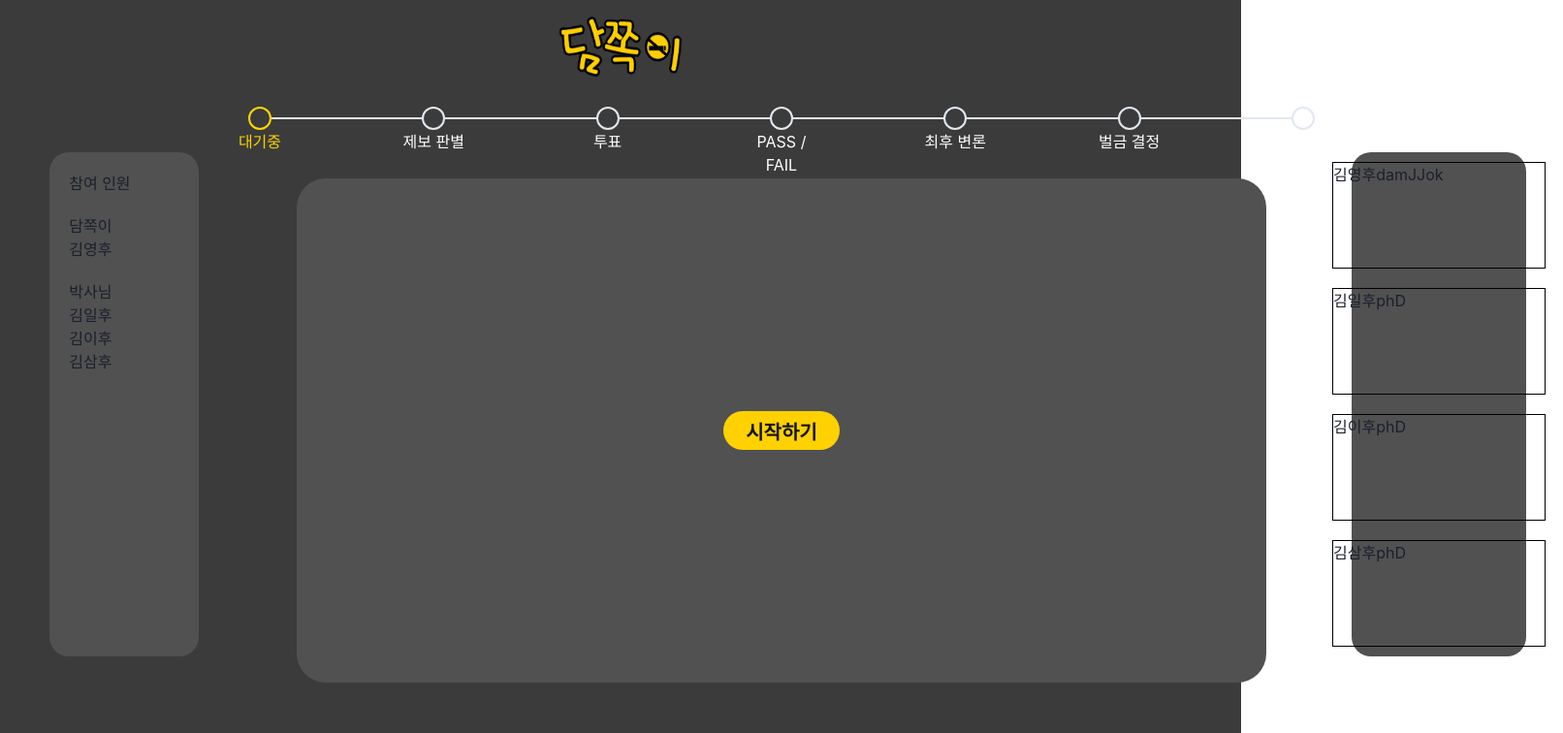
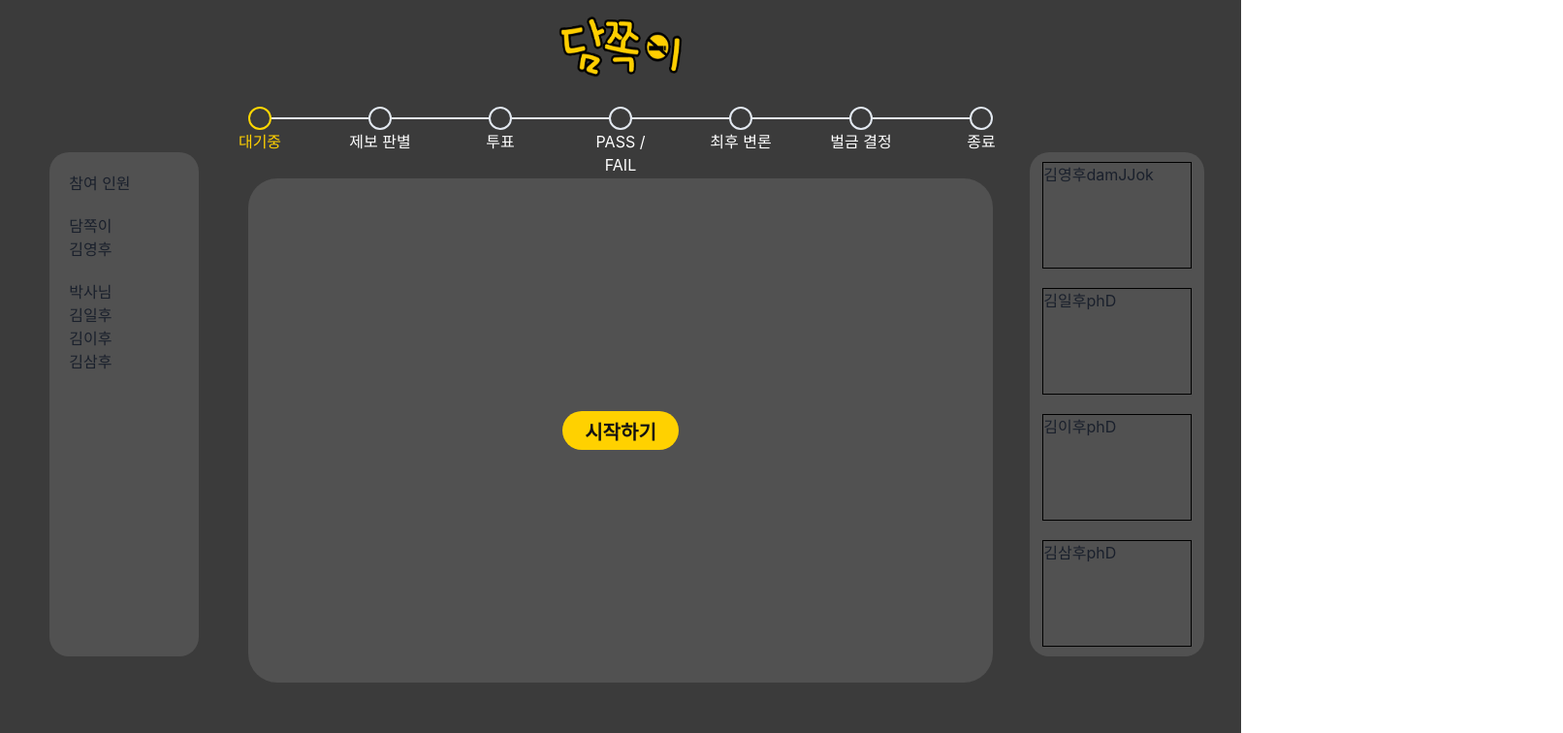
Before and after one commit to damjjok/damjjok, a React (Create React App) app in the folder client/: page /truth-room in a window 1280 px wide. Shown: the top 756 px of the page at 97% size, 1612 px wide, since content can reach past the window. Built offline with nearby package versions, Linux system fonts and the light colour scheme.

Commit message:
Fix : 진실의 방 UI 꺠짐 고침

```diff
--- a/client/src/pages/truth-room/middle-component/center-component/main-frame-component/MainFrameComponent.style.js
+++ b/client/src/pages/truth-room/middle-component/center-component/main-frame-component/MainFrameComponent.style.js
@@ -4,9 +4,10 @@ export const Wrapper = styled.div`
     display: flex;
     justify-content: center;
     align-items: center;
-    width: 1000px;
+    width: 60vw;
     height: 65vh;
-    margin: 50px;
+    margin: 50px 0;
+
     border-radius: 30px;
     background-color: #515151;
 `;
--- a/client/src/pages/truth-room/middle-component/right-component/rtc-component/RtcFrameComponent.style.js
+++ b/client/src/pages/truth-room/middle-component/right-component/rtc-component/RtcFrameComponent.style.js
@@ -3,6 +3,6 @@ import styled from "styled-components";
 export const Wrapper = styled.div`
     border: 1px solid black;
     margin: 10px;
-    width: 220px;
-    height: 130px;
+    width: 12vw;
+    height: 15vh;
 `;
```
